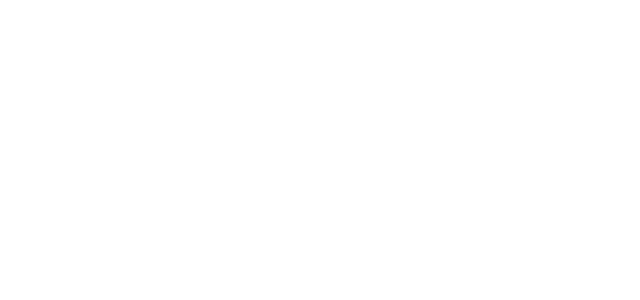
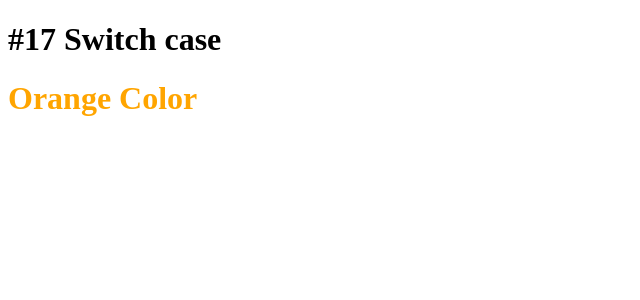
Before and after one commit to jitendrakumar0/my-app, an Angular app: page / in a window 1280 px wide. Shown: the top 300 px of the page, without its empty margins (0-640 px from the left). Built offline with nearby package versions, Linux system fonts and the light colour scheme.

Commit message:
#17 Switch case

```diff
--- a/src/app/app.component.html
+++ b/src/app/app.component.html
@@ -1,2 +1,11 @@
+<h1>{{title}}</h1>
+<router-outlet></router-outlet>
 
-<router-outlet></router-outlet>
+<div [ngSwitch]="color">
+    <h1 *ngSwitchCase="'red'" style="color:red;">Red Color</h1>
+    <h1 *ngSwitchCase="'blue'" style="color:blue;">Blue Color</h1>
+    <h1 *ngSwitchCase="'green'" style="color:green;">Green Color</h1>
+    <h1 *ngSwitchCase="'orange'" style="color:orange;">Orange Color</h1>
+    <h1 *ngSwitchCase="'skyblue'" style="color:skyblue;">Skyblue Color</h1>
+    <h1 *ngSwitchDefault="">Unknown Color</h1>
+</div>
--- a/src/app/app.component.ts
+++ b/src/app/app.component.ts
@@ -6,5 +6,6 @@
   styleUrls: ['./app.component.scss']
 })
 export class AppComponent {
-  title = 'my-app';
+  title = '#17 Switch case';
+  color = 'orange';
 }
```
